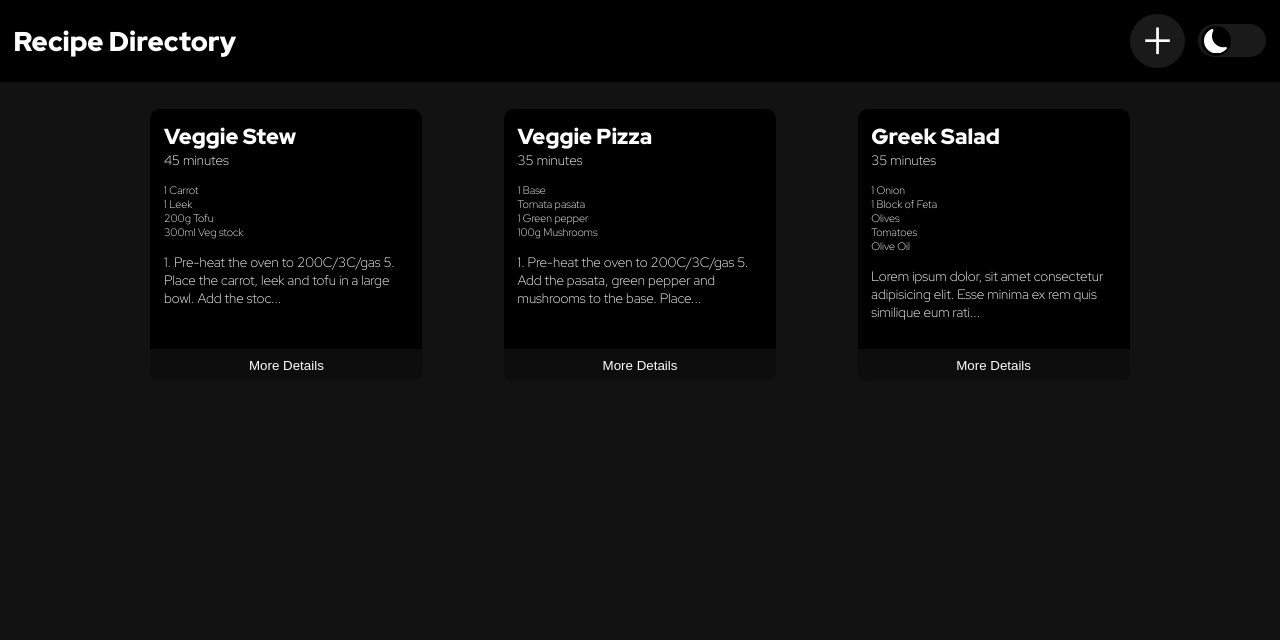
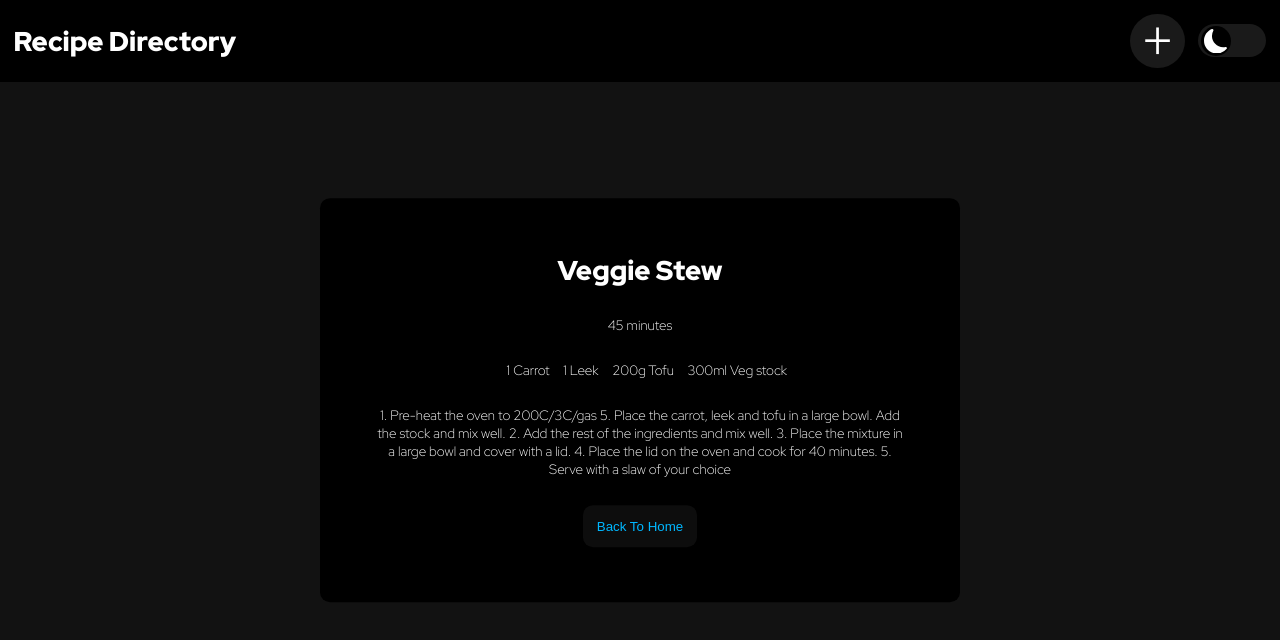
Before and after one commit to v-amirrr/recipe-directory, a React (Create React App) app: page /recipe/1 in a window 1280 px wide. Before the commit this address led to /. Shown: the top 640 px of the page. Built offline with nearby package versions, Linux system fonts and the light colour scheme.

Commit message:
build: recipe details component

```diff
--- a/src/App.js
+++ b/src/App.js
@@ -4,6 +4,7 @@ import { Routes, Route, Navigate } from 'react-router-dom';
 
 import Nvabar from './components/Nvabar';
 import HomePage from './pages/HomePage';
+import RecipeDetails from "./components/RecipeDetails";
 
 const App = () => {
     return (
@@ -13,6 +14,7 @@ const App = () => {
 
                 <Routes>
                     <Route path='/' element={<HomePage />} />
+                    <Route path='/recipe/:id' element={<RecipeDetails />} />
                     <Route path='/*' element={<Navigate to="/" />} />
                 </Routes>
 
--- a/src/components/Recipe.js
+++ b/src/components/Recipe.js
@@ -10,10 +10,10 @@ const Recipe = ({data}) => {
                 <h1>{data.title}</h1>
                 <p className={styles.recipeTime}>{data.cookingTime}</p>
                 <div className={styles.ingredients}>
-                    {data.ingredients.map(item => <p className={styles.recipe.ingredient} key={Math.random()}>{item}</p>)}
+                    {data.ingredients.map(item => <p key={Math.random()}>{item}</p>)}
                 </div>
                 <p className={styles.recipeMethod}>{data.method.substring(0, 100)}...</p>
-                <button>More Details</button>
+                <Link to={`/recipe/${data.id}`}><button>More Details</button></Link>
             </div>
         </>
     );
--- a/src/components/Recipe.module.css
+++ b/src/components/Recipe.module.css
@@ -43,6 +43,7 @@
     left: 0;
     bottom: 0;
     background-color: #0d0d0d;
+    color: #00b7ff;
     border: none;
     cursor: pointer;
     transition: all .4s;
--- /dev/null
+++ b/src/components/RecipeDetails.js
@@ -0,0 +1,30 @@
+import React from 'react';
+import { useParams, Link } from 'react-router-dom';
+
+import styles from "./RecipeDetails.module.css";
+
+import { data } from ".././data";
+
+const RecipeDetails = () => {
+
+    const { id } = useParams();
+    const recipe = data[id-1]
+
+    return (
+        <>
+            <div className={styles.recipe}>
+                <h1>{recipe.title}</h1>
+                <p className={styles.recipeTime}>{recipe.cookingTime}</p>
+                <div className={styles.ingredients}>
+                    {recipe.ingredients.map(item => <p key={Math.random()}>{item}</p>)}
+                </div>
+                <p className={styles.recipeMethod}>{recipe.method}</p>
+                <div className={styles.btn}>
+                    <Link to={"/"}><button>Back To Home</button></Link>
+                </div>
+            </div>
+        </>
+    );
+};
+
+export default RecipeDetails;
--- /dev/null
+++ b/src/components/RecipeDetails.module.css
@@ -0,0 +1,58 @@
+.recipe {
+    display: flex;
+    justify-content: center;
+    align-items: center;
+    flex-direction: column;
+    text-align: center;
+    padding: 3rem;
+    background-color: #000;
+    position: absolute;
+    top: 50%;
+    left: 50%;
+    transform: translate(-50%, -50%);
+    -webkit-transform: translate(-50%, -50%);
+    -moz-transform: translate(-50%, -50%);
+    -ms-transform: translate(-50%, -50%);
+    -o-transform: translate(-50%, -50%);
+    border-radius: 10px;
+    -webkit-border-radius: 10px;
+    -moz-border-radius: 10px;
+    -ms-border-radius: 10px;
+    -o-border-radius: 10px;
+}
+
+.recipe > * {
+    margin: 1rem;
+}
+
+.ingredients {
+    display: flex;
+    justify-content: center;
+    align-items: center;
+}
+
+.ingredients p {
+    margin-left: 1rem;
+}
+
+.btn button {
+    padding: 1rem;
+    border-radius: 10px;
+    -webkit-border-radius: 10px;
+    -moz-border-radius: 10px;
+    -ms-border-radius: 10px;
+    -o-border-radius: 10px;
+    background-color: #0d0d0d;
+    border: none;
+    cursor: pointer;
+    transition: all .4s;
+    -webkit-transition: all .4s;
+    -moz-transition: all .4s;
+    -ms-transition: all .4s;
+    -o-transition: all .4s;
+    color: #00b7ff;
+}
+
+.btn button:hover {
+    background-color: #1b1b1b;
+}
--- a/src/pages/HomePage.js
+++ b/src/pages/HomePage.js
@@ -12,7 +12,6 @@ const HomePage = () => {
                 <div className={styles.homePage}>
                     {data.map(item => <Recipe key={item.id} data={item} />)}
                 </div>
-                {console.log(data)}
         </>
     );
 };
```
